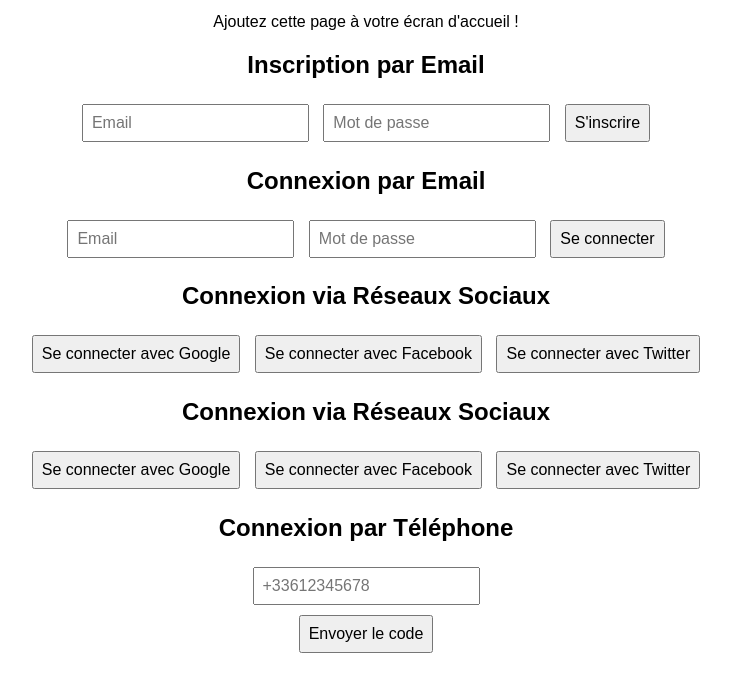
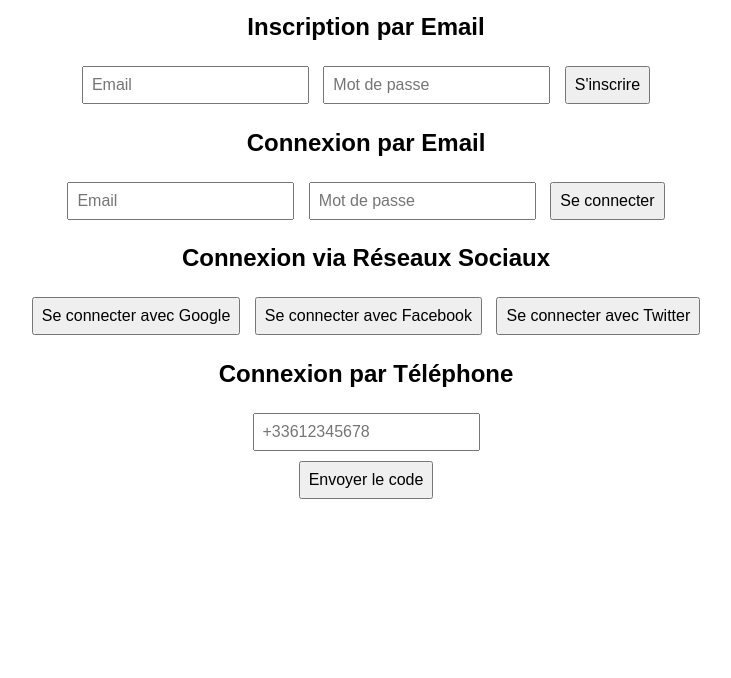
Before and after one commit to Souleymane969/TrendCashX, a website: page public/index.html in a window 1280 px wide. Shown: the part 139-817 px from the top of the page, without its empty margins (274-1005 px from the left). Drawn offline with Linux system fonts and the light colour scheme; a script that the page names is missing.

Commit message:
Update index.html

```diff
--- a/public/index.html
+++ b/public/index.html
@@ -1,4 +1,3 @@
-html
 <!DOCTYPE html>
 <html lang="fr">
 <head>
@@ -47,14 +46,8 @@ html
   <button id="facebook-login">Se connecter avec Facebook</button>
   <button id="twitter-login">Se connecter avec Twitter</button>
   <p id="social-message"></p>
-  <!-- Connexion via Réseaux Sociaux -->
-<h2>Connexion via Réseaux Sociaux</h2>
 
-<button id="google-login-btn">Se connecter avec Google</button>
-<button id="facebook-login-btn">Se connecter avec Facebook</button>
-<button id="twitter-login-btn">Se connecter avec Twitter</button> <!-- AJOUT ICI -->
-
-  <!-- ✅ CONNEXION PAR TÉLÉPHONE -->
+  <!-- 🔘 CONNEXION PAR TÉLÉPHONE -->
   <h2>Connexion par Téléphone</h2>
   <form id="phone-form">
     <input type="tel" id="phone-number" placeholder="+33612345678" required />
```
